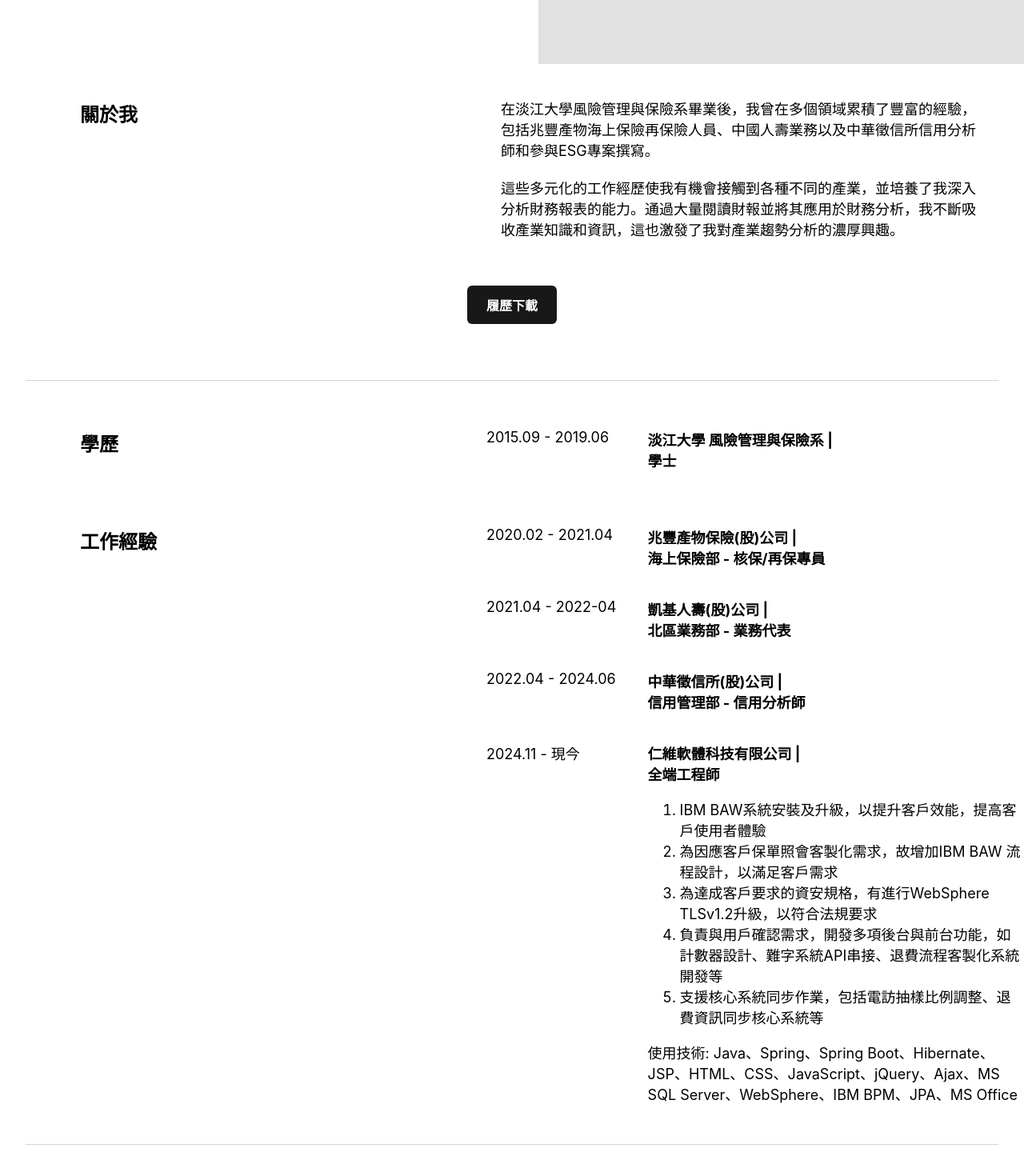
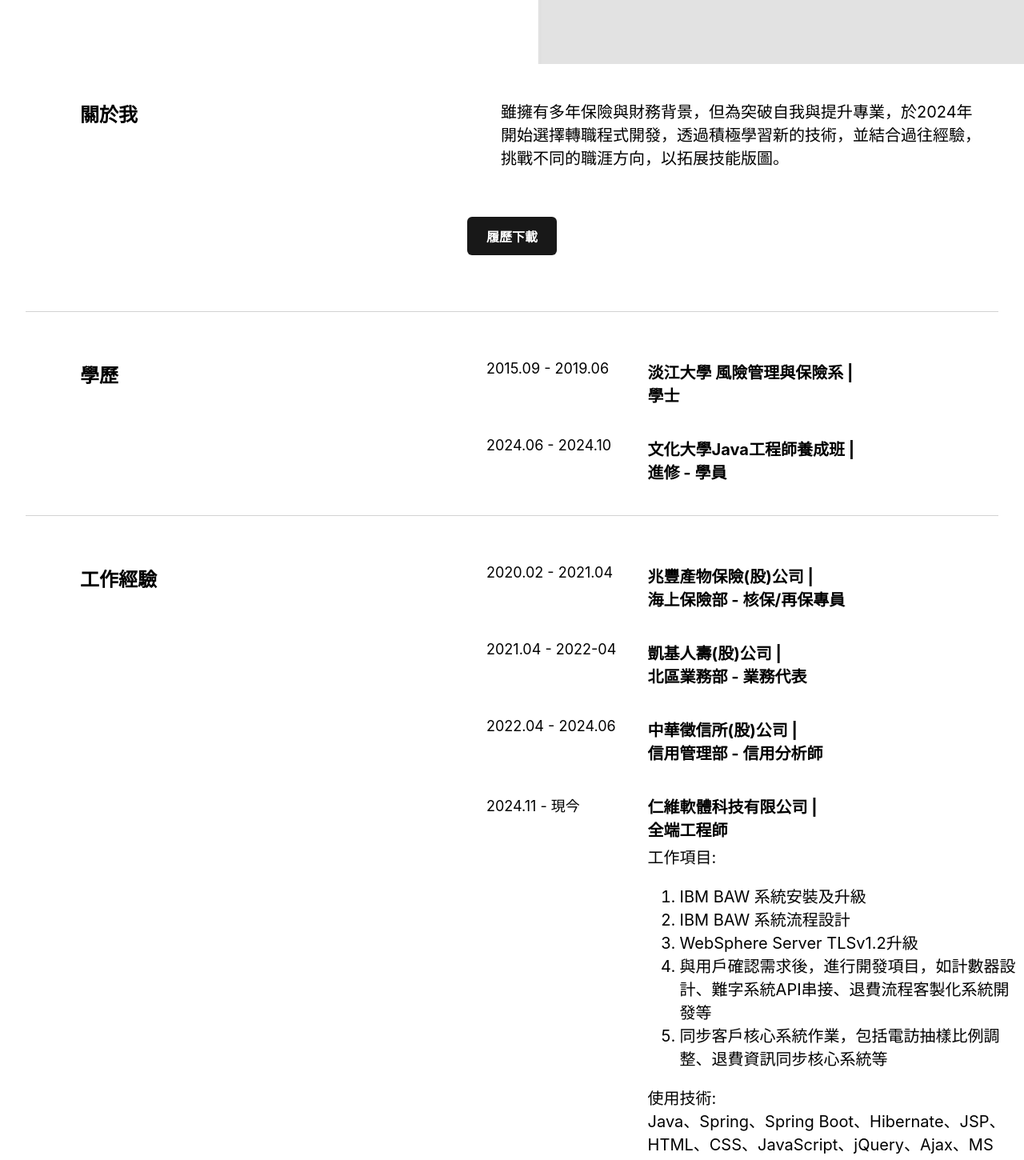
Before and after one commit to Yang851228/Yang851228, a React (Create React App) app: page / in a window 1280 px wide. Shown: the part 840-2290 px from the top of the page at 80% size. Built offline with nearby package versions, Linux system fonts and the light colour scheme.

Commit message:
README 修改

```diff
--- a/src/components/EduAndExp.js
+++ b/src/components/EduAndExp.js
@@ -15,8 +15,13 @@ const EduAndExp = () => {
                     <div className={styles.educationPeriod}>2015.09 - 2019.06</div>
                     <div className={styles.educationBachelor}>淡江大學 風險管理與保險系 | <br/> 學士</div>
                 </div>
+                <div className={styles.education}>
+                    <div className={styles.educationPeriod}>2024.06 - 2024.10</div>
+                    <div className={styles.educationBachelor}>文化大學Java工程師養成班 | <br/> 進修 - 學員</div>
+                </div>
             </div>
         </div>
+        <hr className={styles.sectionDivider} />
         <div className={styles.experienceContainer}>
             <div className={styles.experienceLeftColumn}>
                 <div className={styles.subTitle}>
@@ -50,14 +55,20 @@ const EduAndExp = () => {
                     <div className={styles.experienceContent}>
                         <div>仁維軟體科技有限公司 | </div>
                         <div>全端工程師</div>
-                        <ol>
-                            <li>IBM BAW系統安裝及升級，以提升客戶效能，提高客戶使用者體驗</li>
-                            <li>為因應客戶保單照會客製化需求，故增加IBM BAW 流程設計，以滿足客戶需求</li>
-                            <li>為達成客戶要求的資安規格，有進行WebSphere TLSv1.2升級，以符合法規要求</li>
-                            <li>負責與用戶確認需求，開發多項後台與前台功能，如計數器設計、難字系統API串接、退費流程客製化系統開發等</li>
-                            <li>支援核心系統同步作業，包括電訪抽樣比例調整、退費資訊同步核心系統等</li>
-                        </ol>
-                        <div className={styles.technique}>使用技術:  Java、Spring、Spring Boot、Hibernate、JSP、HTML、CSS、JavaScript、jQuery、Ajax、MS SQL Server、WebSphere、IBM BPM、JPA、MS Office</div>
+                        <div className={styles.experienceContentDetail}>
+                            <div>工作項目:</div>
+                            <ol>
+                                <li>IBM BAW 系統安裝及升級</li>
+                                <li>IBM BAW 系統流程設計</li>
+                                <li>WebSphere Server TLSv1.2升級</li>
+                                <li>與用戶確認需求後，進行開發項目，如計數器設計、難字系統API串接、退費流程客製化系統開發等</li>
+                                <li>同步客戶核心系統作業，包括電訪抽樣比例調整、退費資訊同步核心系統等</li>
+                            </ol>
+                            <div className={styles.technique}>
+                                <div>使用技術:</div>
+                                <div>Java、Spring、Spring Boot、Hibernate、JSP、HTML、CSS、JavaScript、jQuery、Ajax、MS SQL Server、WebSphere、IBM BPM、JPA、MS Office</div>
+                            </div>
+                        </div>
                     </div>
                 </div>
             </div>
--- a/src/components/Home.js
+++ b/src/components/Home.js
@@ -33,11 +33,7 @@ const Home = () => {
             </div>
             <div className={styles.aboutMeRightColumn}>
               <div className={styles.content}>
-                <p>在淡江大學風險管理與保險系畢業後，我曾在多個領域累積了豐富的經驗，包括兆豐產物海上保險再保險人員、中國人壽業務以及中華徵信所信用分析師和參與ESG專案撰寫。
-                    <br/>
-                    <br/>
-                    這些多元化的工作經歷使我有機會接觸到各種不同的產業，並培養了我深入分析財務報表的能力。通過大量閱讀財報並將其應用於財務分析，我不斷吸收產業知識和資訊，這也激發了我對產業趨勢分析的濃厚興趣。
-                </p>
+                <p>雖擁有多年保險與財務背景，但為突破自我與提升專業，於2024年開始選擇轉職程式開發，透過積極學習新的技術，並結合過往經驗，挑戰不同的職涯方向，以拓展技能版圖。</p>
               </div>
             </div>
           </div>
--- a/src/components/Profolio.js
+++ b/src/components/Profolio.js
@@ -44,7 +44,7 @@ const Profolio = () => {
                             <img src="/assests/image/Portfolio-1.jpg" className={styles.photo} alt=""/>
                             <div className={styles.overlay}>
                                 <div className={styles.titleH4}>
-                                    <h4>理財管家</h4>
+                                    <h4>點擊進入: <br/>理財管家</h4>
                                 </div>
                             </div>
                         </div>
@@ -60,7 +60,7 @@ const Profolio = () => {
                             <img src="/assests/image/Portfolio-2.png" className={styles.photo} alt=""/>
                             <div className={styles.overlay}>
                                 <div className={styles.titleH4}>
-                                    <h4>電影院-購物車</h4>
+                                    <h4>點擊進入: <br/>電影院-購物車</h4>
                                 </div>
                             </div>
                         </div>
--- a/src/styles/EduAndExp.module.css
+++ b/src/styles/EduAndExp.module.css
@@ -26,7 +26,7 @@
     text-align: left;
     font-size: 18px;
     margin-top: 20px;
-    margin-bottom: 50px;
+    margin-bottom: 10px;
 }
 .educationPeriod{
     width: 30%;
@@ -35,6 +35,7 @@
 .educationBachelor{
     width: 70%;
     text-align: left;
+    font-size: 20px;
     font-weight: bold;
 }
 .experienceContainer{
@@ -61,11 +62,13 @@
 .experienceContent {
   width: 70%;
   text-align: left;
+  font-size: 20px;
   font-weight: bold;
 }
-.experienceContent ol {
-  text-align: left;
-  font-weight: normal;
+.experienceContentDetail{
+    text-align: left;
+    font-weight: normal;
+    margin-top: 5px;
 }
 .technique {
   text-align: left;
@@ -103,3 +106,10 @@
     margin-top: 20px;
     margin-bottom: 10px;
 }
+.sectionDivider {
+  border: none;
+  border-top: 1px solid #d3d3d3;
+  margin-top: 30px;
+  margin-bottom: 40px;
+  width: 95%;
+}
--- a/src/styles/Home.module.css
+++ b/src/styles/Home.module.css
@@ -58,7 +58,7 @@
 }
 .content p{
     text-align: left;
-    font-size: 18px;
+    font-size: 20px;
 }
 .resumeDiv{
     text-align: center;
```
Also changed, not shown: 1 other file (tests, documents, lock files or other folders).
